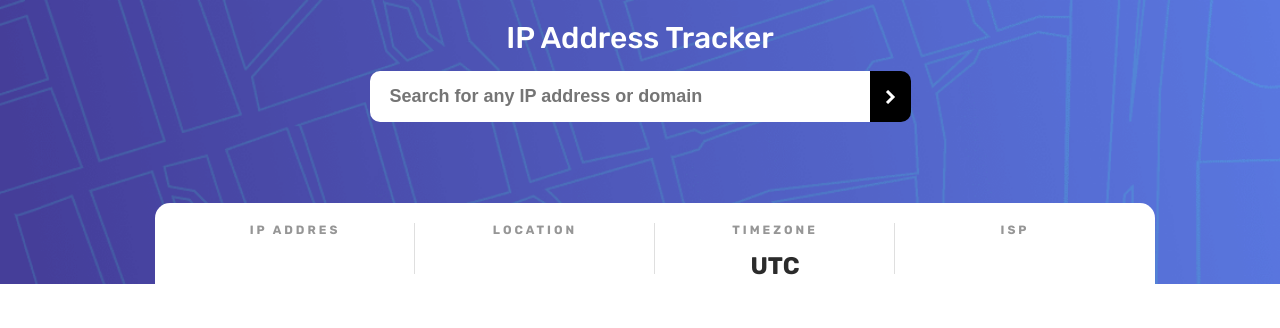
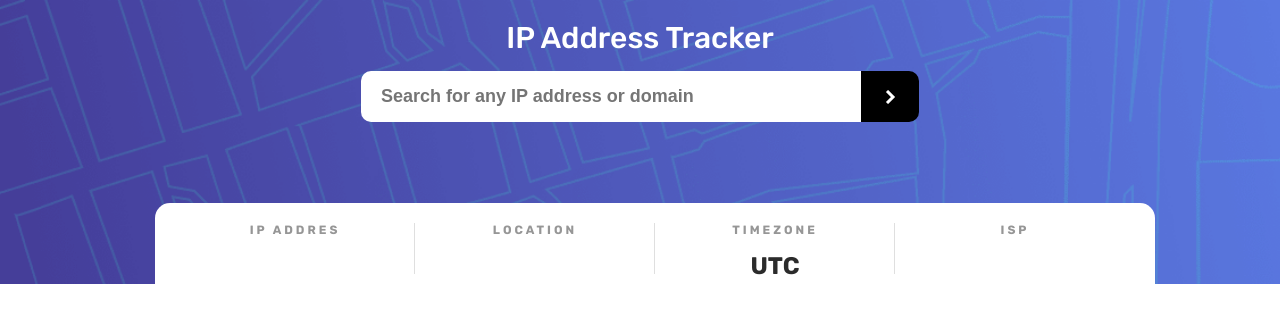
Before and after one commit to Dzhem/ip-address-tracker, a website built with Parcel: page index.html in a window 1280 px wide. Built offline with nearby package versions, Linux system fonts and the light colour scheme.

Commit message:
Размещение стрелки кнопки в качестве фонового изображения

```diff
--- a/index.html
+++ b/index.html
@@ -31,9 +31,7 @@
           class="search-bar__input"
           placeholder="Search for any IP address or domain"
         />
-        <button class="search-bar__btn">
-          <object data="images/icon-arrow.svg" type="image/svg+xml"></object>
-        </button>
+        <button class="search-bar__btn"></button>
       </div>
       <div class="info">
         <div class="info__block">
--- a/src/style.css
+++ b/src/style.css
@@ -45,6 +45,7 @@
   cursor: pointer;
 }
 .search-bar__btn {
+  width: 58px;
   background-color: black;
   border: none;
   outline: none;
@@ -52,9 +53,9 @@
   padding: 0 1.5rem;
   border-radius: 0 10px 10px 0;
   cursor: pointer;
-  display: flex;
-  justify-content: center;
-  align-items: center;
+  background-image: url(../images/icon-arrow.svg);
+  background-repeat: no-repeat;
+  background-position: center;
 }
 .search-bar__btn:hover {
   background-color: rgb(77, 77, 77);
```
